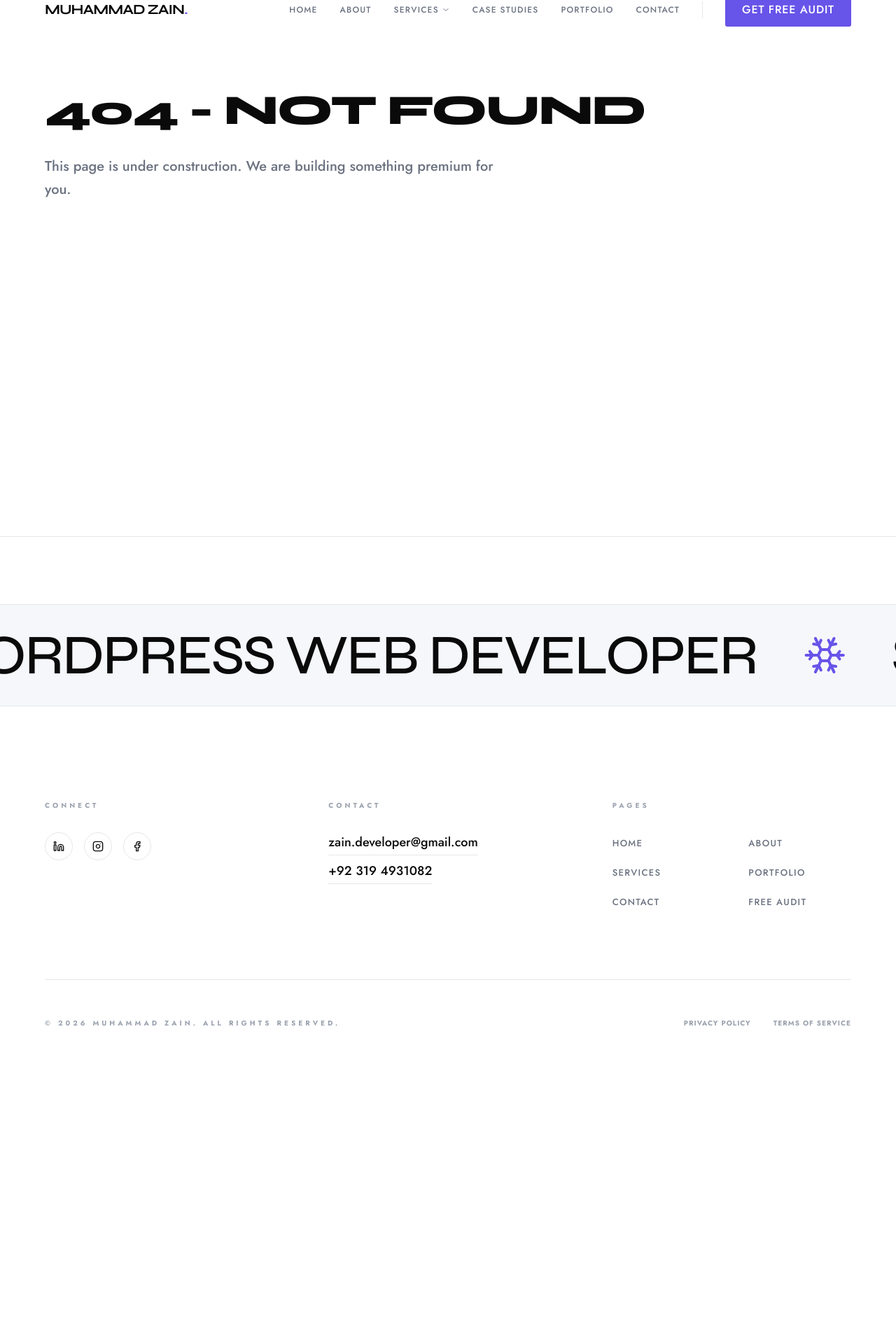
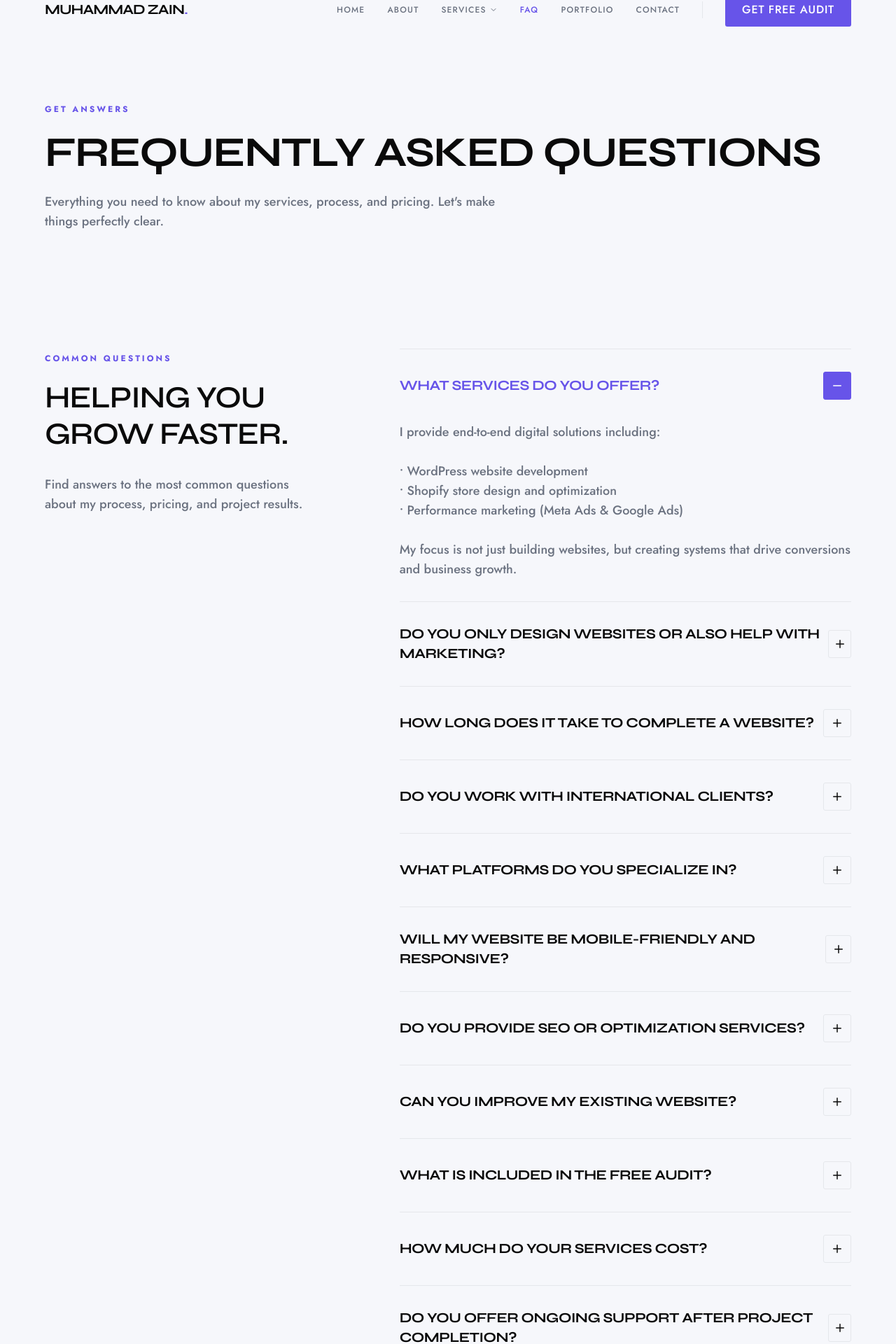
Before and after one commit to zain-khalid-99/Portfolio, a React (Vite) app: page /faq in a window 1280 px wide. Shown: the part 34-1954 px from the top of the page at 70% size. Before the commit the page ends 1558 px from the top, so only its background shows below. Built offline with nearby package versions, Linux system fonts and the light colour scheme.

Commit message:
updated homepage UI

```diff
--- a/index.html
+++ b/index.html
@@ -1,12 +1,16 @@
 <!doctype html>
 <html lang="en">
+
 <head>
   <meta charset="UTF-8" />
   <meta name="viewport" content="width=device-width, initial-scale=1.0" />
-    <title>My Google AI Studio App</title>
+  <title>Muhammad Zain | Portfolio</title>
+  <link rel="icon" type="image/svg+xml" href="/favicon.svg" />
 </head>
+
 <body>
   <div id="root"></div>
   <script type="module" src="/src/main.tsx"></script>
 </body>
+
 </html>
--- a/src/App.tsx
+++ b/src/App.tsx
@@ -13,6 +13,7 @@ import { Portfolio } from './pages/Portfolio';
 import { ProjectDetail } from './pages/ProjectDetail';
 import { Contact } from './pages/Contact';
 import { FreeAudit } from './pages/FreeAudit';
+import { FAQPage } from './pages/FAQPage';
 import { WordPress } from './pages/services/WordPress';
 import { Shopify } from './pages/services/Shopify';
 import { PerformanceMarketing } from './pages/services/PerformanceMarketing';
@@ -55,7 +56,8 @@ export default function App() {
             <Route path="marketing" element={<PerformanceMarketing />} />
           </Route>
 
-          <Route path="case-studies" element={<CaseStudies />} />
+          {/* <Route path="case-studies" element={<CaseStudies />} /> */}
+          <Route path="faq" element={<FAQPage />} />
 
           <Route path="portfolio">
             <Route index element={<Portfolio />} />
--- a/src/components/Navbar.tsx
+++ b/src/components/Navbar.tsx
@@ -44,7 +44,7 @@ export const Navbar = () => {
         { name: 'Performance Marketing', href: '/services/marketing' },
       ]
     },
-    { name: 'Case Studies', href: '/case-studies' },
+    { name: 'FAQ', href: '/faq' },
     { name: 'Portfolio', href: '/portfolio' },
     { name: 'Contact', href: '/contact' },
   ];
@@ -52,7 +52,8 @@ export const Navbar = () => {
   return (
     <nav
       className={cn(
-        'fixed top-0 left-0 right-0 z-[100] transition-all duration-500 flex items-center',
+        'fixed top-0 left-0 right-0 transition-all duration-500 flex items-center',
+        isMobileMenuOpen ? 'z-[1000]' : 'z-[100]',
         isScrolled ? 'h-20 bg-white/95 backdrop-blur-md border-b border-border-interface' : 'h-24 bg-transparent'
       )}
     >
--- a/src/components/portfolio/PortfolioModal.tsx
+++ b/src/components/portfolio/PortfolioModal.tsx
@@ -108,10 +108,10 @@ export const PortfolioModal = ({ project, onClose }: PortfolioModalProps) => {
 
                     <div className="pt-10 border-t border-border-interface space-y-4">
                        <Button fullWidth asChild className="h-16 uppercase">
-                          <Link to="/contact" onClick={onClose}>Book a Call</Link>
+                          <a href={project.link || "#"} target="_blank" rel="noopener noreferrer">View Live Website</a>
                        </Button>
                        <Button fullWidth variant="secondary" asChild className="h-16 uppercase">
-                          <Link to="/free-audit" onClick={onClose}>Scale Your Brand</Link>
+                          <Link to="/contact" onClick={onClose}>Book a Call</Link>
                        </Button>
                     </div>
                   </div>
--- a/src/components/sections/FAQ.tsx
+++ b/src/components/sections/FAQ.tsx
@@ -5,20 +5,56 @@ import { cn } from '@/lib/utils';
 
 const FAQS = [
   {
-    question: "Do you specialize in specific industries?",
-    answer: "I primarily work with high-growth E-commerce brands (Shopify) and Professional Service providers (WordPress). My focus is on performance-driven industries where conversion rates are critical."
+    question: "What services do you offer?",
+    answer: "I provide end-to-end digital solutions including:\n\n• WordPress website development\n• Shopify store design and optimization\n• Performance marketing (Meta Ads & Google Ads)\n\nMy focus is not just building websites, but creating systems that drive conversions and business growth."
   },
   {
-    question: "How long does a typical project take?",
-    answer: "A standard WordPress or Shopify project usually takes 4-6 weeks from initial research to deployment. Performance marketing campaigns can be launched in as little as 1 week after strategy approval."
+    question: "Do you only design websites or also help with marketing?",
+    answer: "I do both.\n\nUnlike typical developers, I combine web design with performance marketing strategy, ensuring your website is built to:\n\n• Convert visitors into customers\n• Support paid advertising campaigns\n• Scale your business effectively"
   },
   {
-    question: "What is your typical project process like?",
-    answer: "We start with deep Discovery & Strategy, followed by Wireframing, Creative Design, Development, and finally rigorous Testing & Performance Optimization."
+    question: "How long does it take to complete a website?",
+    answer: "Project timelines depend on complexity:\n\n• Basic website: 5–10 days\n• E-commerce store: 10–20 days\n• Custom projects: Varies based on scope\n\nYou will always receive a clear timeline before the project begins."
   },
   {
-    question: "Do you offer post-launch support & maintenance?",
-    answer: "Yes, I offer monthly performance retainers and technical maintenance packages to ensure your platform remains fast, secure, and optimized for sales."
+    question: "Do you work with international clients?",
+    answer: "Yes, I work with clients globally including:\n\n• Startups\n• E-commerce brands\n• Agencies\n• Local businesses expanding online\n\nAll communication is handled professionally through online meetings and updates."
+  },
+  {
+    question: "What platforms do you specialize in?",
+    answer: "I specialize in:\n\n• WordPress (custom websites, business sites)\n• Shopify (e-commerce stores, CRO optimization)\n\nI choose the platform based on your business goals, not personal preference."
+  },
+  {
+    question: "Will my website be mobile-friendly and responsive?",
+    answer: "Yes.\n\nEvery website I build is:\n\n• Fully responsive across all devices\n• Optimized for mobile-first experience\n• Designed for performance and speed"
+  },
+  {
+    question: "Do you provide SEO or optimization services?",
+    answer: "Yes.\n\nI implement basic on-page SEO and performance optimization, including:\n\n• Fast loading speed\n• Clean structure\n• SEO-friendly layouts\n\nAdvanced SEO and marketing strategies can also be included based on your requirements."
+  },
+  {
+    question: "Can you improve my existing website?",
+    answer: "Absolutely.\n\nI offer website audits and redesign services to:\n\n• Improve conversion rates\n• Fix UX issues\n• Optimize performance\n• Enhance design and structure\n\nYou can request a free website audit to get started."
+  },
+  {
+    question: "What is included in the free audit?",
+    answer: "The free audit includes:\n\n• Website design analysis\n• UX and conversion feedback\n• Performance insights\n• Actionable improvement suggestions\n\nThis helps you understand what’s holding your website back."
+  },
+  {
+    question: "How much do your services cost?",
+    answer: "Pricing depends on:\n\n• Project complexity\n• Features required\n• Timeline\n\nI offer custom pricing based on your needs. You can contact me or request an audit to get a tailored quote."
+  },
+  {
+    question: "Do you offer ongoing support after project completion?",
+    answer: "Yes.\n\nI provide post-launch support including:\n\n• Minor updates\n• Technical assistance\n• Performance guidance\n\nExtended maintenance plans can also be discussed."
+  },
+  {
+    question: "How do I get started?",
+    answer: "You can get started in two ways:\n\n• Book a strategy call\n• Request a free website audit\n\nI will analyze your requirements and guide you with the best approach."
+  },
+  {
+    question: "Why should I choose you over other developers?",
+    answer: "Because I focus on results, not just design.\n\n• Conversion-focused approach\n• Combined development + marketing expertise\n• Clean, modern, high-performance websites\n\nThe goal is simple:\nBuild digital systems that help your business grow."
   }
 ];
 
@@ -69,7 +105,7 @@ export const FAQ = () => {
                         transition={{ duration: 0.4, ease: "easeInOut" }}
                         className="overflow-hidden"
                       >
-                        <p className="pb-8 text-text-muted font-medium max-w-2xl">
+                        <p className="pb-8 text-text-muted font-medium max-w-2xl whitespace-pre-wrap">
                           {faq.answer}
                         </p>
                       </motion.div>
--- a/src/components/sections/Process.tsx
+++ b/src/components/sections/Process.tsx
@@ -2,10 +2,10 @@ import { motion } from 'motion/react';
 import { Search, Lightbulb, Code2, LineChart } from 'lucide-react';
 
 const PROCESS_STEPS = [
-  { number: '01', title: 'Discovery', desc: 'Understanding your business goals, audience, and challenges.', icon: Search },
+  { number: '01', title: 'Discovery', desc: 'Understanding your business, audience, and challenges.', icon: Search },
   { number: '02', title: 'Strategy', desc: 'Planning structure, user flow, and conversion paths.', icon: Lightbulb },
-  { number: '03', title: 'Execution', desc: 'Designing and developing with precision and performance.', icon: Code2 },
-  { number: '04', title: 'Optimization', desc: 'Improving based on real data and user behavior.', icon: LineChart }
+  { number: '03', title: 'Execution', desc: 'Designing and developing a high-performance website.', icon: Code2 },
+  { number: '04', title: 'Optimization', desc: 'Improving based on data, behavior, and performance metrics.', icon: LineChart }
 ];
 
 export const Process = () => {
--- /dev/null
+++ b/src/pages/FAQPage.tsx
@@ -0,0 +1,26 @@
+import React from 'react';
+import { FAQ } from '../components/sections/FAQ';
+import { CTA } from '../components/sections/CTA';
+import { motion } from 'motion/react';
+
+export const FAQPage = () => {
+  return (
+    <main className="pt-32 min-h-screen bg-surface">
+      <div className="container-custom pb-12 pt-12 text-center lg:text-left">
+        <motion.div
+           initial={{ opacity: 0, y: 20 }}
+           animate={{ opacity: 1, y: 0 }}
+           transition={{ duration: 0.6 }}
+        >
+           <span className="text-[12px] font-bold text-brand uppercase tracking-[3px] mb-4 block">GET ANSWERS</span>
+           <h1 className="text-4xl md:text-6xl font-display font-bold uppercase tracking-tight">Frequently Asked Questions</h1>
+           <p className="text-lg text-text-muted font-medium mt-6 max-w-2xl">
+             Everything you need to know about my services, process, and pricing. Let's make things perfectly clear.
+           </p>
+        </motion.div>
+      </div>
+      <FAQ />
+      <CTA />
+    </main>
+  );
+};
--- a/src/pages/services/WordPress.tsx
+++ b/src/pages/services/WordPress.tsx
@@ -33,7 +33,7 @@ export const WordPress = () => {
                 <span className="text-brand">WEB DEVELOPMENT.</span>
               </h1>
               <p className="text-lg text-text-muted font-medium mb-12 max-w-xl">
-                I design and develop high-performance WordPress websites that are built with one goal — to help your business grow. Every website is fast, scalable, and optimized for conversions.
+                I design and develop high-performance WordPress websites built with one goal — to help your business grow. Every website is fast, scalable, and optimized to convert visitors into customers.
               </p>
               <div className="flex flex-col sm:flex-row gap-4">
                 <Button asChild className="w-full sm:w-auto px-12 h-16 uppercase gap-2 text-[12px] font-bold tracking-widest">
@@ -74,9 +74,17 @@ export const WordPress = () => {
         <div className="container-custom">
           <div className="max-w-[700px] mx-auto text-center">
             <h2 className="mb-8 uppercase">THE PROBLEM</h2>
-            <p className="text-xl text-text-muted font-medium leading-relaxed">
-              Most WordPress websites look good but don’t convert. They load slowly, hurt SEO, and are built with bloated themes that are hard to manage and even harder to scale. This results in lost traffic, poor user experience, and missed business opportunities.
-            </p>
+            <div className="text-xl text-text-muted font-medium leading-relaxed text-left">
+              <p className="mb-4 text-center">Most WordPress websites don’t perform — they just exist.</p>
+              <p className="mb-4">Many websites look good but fail where it matters. They:</p>
+              <ul className="list-disc pl-6 mb-4 space-y-2">
+                <li>Load slowly and increase bounce rates</li>
+                <li>Are built without a clear conversion strategy</li>
+                <li>Lack scalability and structured architecture</li>
+                <li>Don’t support SEO or marketing efforts</li>
+              </ul>
+              <p>This leads to lost traffic, poor user experience, and missed business opportunities.</p>
+            </div>
           </div>
         </div>
       </section>
@@ -87,9 +95,17 @@ export const WordPress = () => {
           <div className="grid grid-cols-1 lg:grid-cols-2 gap-20 items-start">
             <div>
               <h2 className="mb-8 uppercase">THE SOLUTION</h2>
-              <p className="text-lg text-text-muted font-medium leading-relaxed">
-                I build custom WordPress websites that combine clean, modern design with industrial-grade performance. Every element is strategically designed to guide users toward action while maintaining lightning-fast speeds.
-              </p>
+              <div className="text-lg text-text-muted font-medium leading-relaxed space-y-4">
+                <p className="font-bold text-text-main">A system built for performance, not just design</p>
+                <p>I build WordPress websites using a strategy-first approach, combining clean design, performance engineering, and conversion-focused structure.</p>
+                <p>Every project is crafted to:</p>
+                <ul className="list-disc pl-6 space-y-2">
+                  <li>Reflect a strong, modern brand identity</li>
+                  <li>Guide users toward clear actions</li>
+                  <li>Maintain high-speed performance</li>
+                  <li>Support SEO and long-term growth</li>
+                </ul>
+              </div>
             </div>
             <div className="grid grid-cols-1 gap-6">
               {[
@@ -147,16 +163,18 @@ export const WordPress = () => {
           <div className="grid grid-cols-1 lg:grid-cols-2 gap-20 items-center">
              <div>
               <h2 className="mb-8 uppercase">BUSINESS RESULTS</h2>
-              <p className="text-lg text-text-muted font-medium max-w-xl">
-                My work is measured by the growth it brings to your business. I focus on outcomes that matter: revenue, visibility, and trust.
-              </p>
+              <div className="text-lg text-text-muted font-medium max-w-xl space-y-4">
+                <p className="font-bold text-text-main">Built to drive measurable growth</p>
+                <p>My work focuses on real business impact — not just visuals.</p>
+                <p className="font-bold text-text-main mt-8">Your website becomes a revenue-generating asset, not just an online presence.</p>
+              </div>
             </div>
             <div className="grid grid-cols-1 sm:grid-cols-2 gap-6">
               {[
-                { title: 'Increased Conversion', val: '+45%' },
-                { title: 'Faster Load Times', val: '0.8s' },
-                { title: 'Better Engagement', val: '2.5x' },
-                { title: 'Mobile Traffic', val: '100%' }
+                { title: 'Increase in Conversions', val: '+45%' },
+                { title: 'Faster Load Time', val: '2.5s' },
+                { title: 'Better Engagement', val: '2.5X' },
+                { title: 'Traffic & Visibility', val: 'Higher' }
               ].map((stat, idx) => (
                 <div key={idx} className="p-10 bg-surface border border-border-interface rounded-[6px] text-center">
                   <span className="text-4xl font-display font-bold text-brand block mb-2">{stat.val}</span>
--- a/src/types.ts
+++ b/src/types.ts
@@ -18,6 +18,7 @@ export interface Project {
   mainCategory: 'WordPress' | 'Shopify' | 'Performance Marketing';
   image: string;
   description: string;
+  link?: string;
   fullDescription?: string;
   challenge?: string;
   solution?: string;
```
Also changed, not shown: public/favicon.svg (added). Lines whose indentation alone changed are shown as unchanged.
